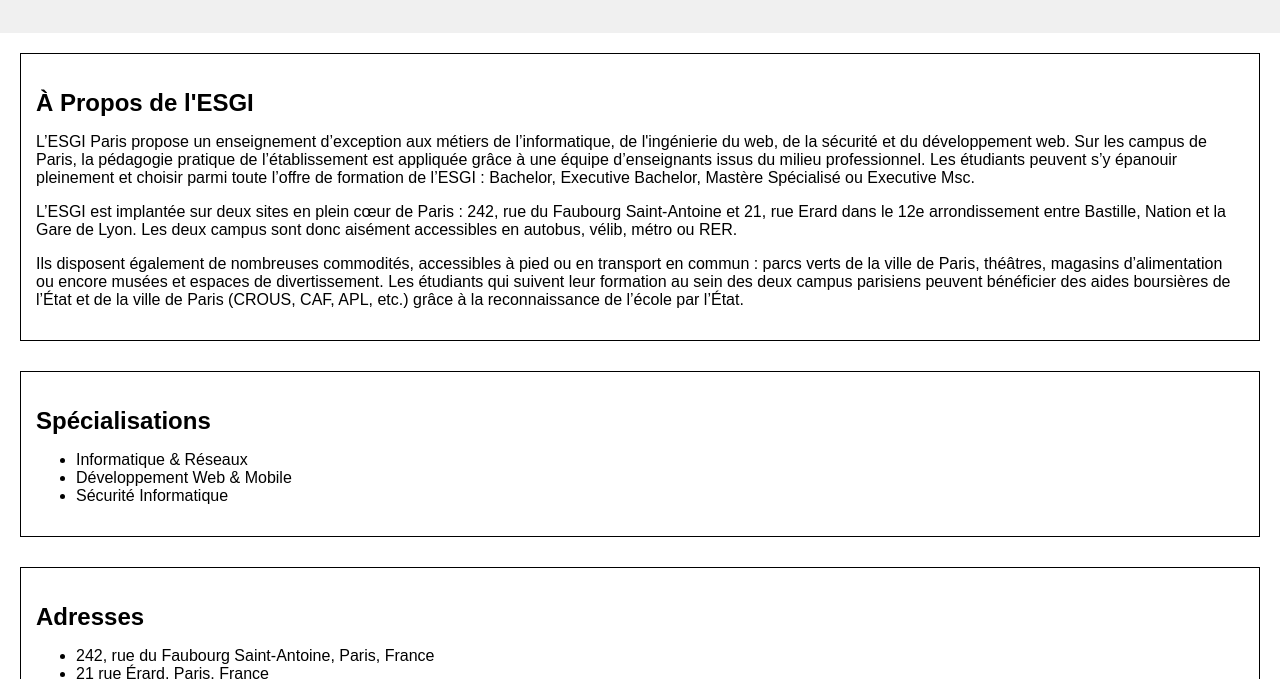
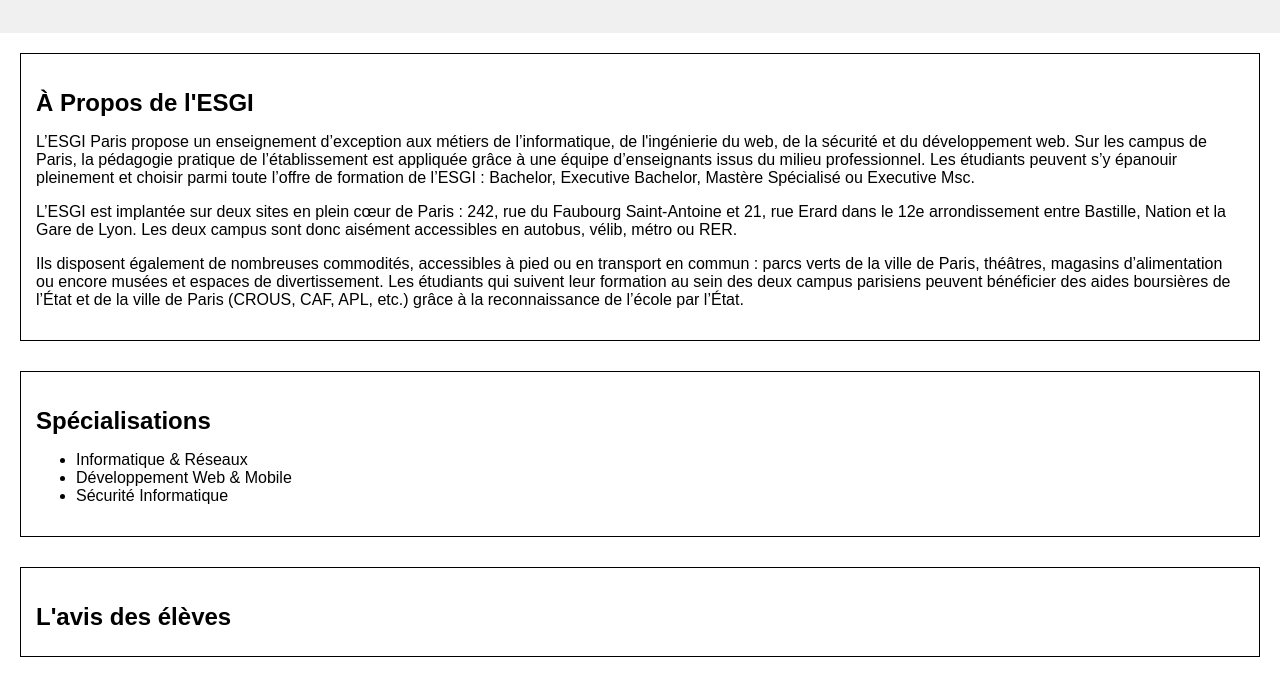
Before and after one commit to Rayannmp4/TP_GIT, a plain HTML site: page index.html in a window 1280 px wide. Shown: the part 121-800 px from the top of the page. Drawn offline with Linux system fonts and the light colour scheme.

Commit message:
Ajout section avis des élèves

```diff
--- a/index.html
+++ b/index.html
@@ -30,7 +30,9 @@
         <!-- Add other specializations -->
       </ul>
     </section>
-
+    <section>
+      <h2>L'avis des élèves</h2>
+    </section>
     <section id="address">
       <h2>Adresses</h2>
       <ul>
```
